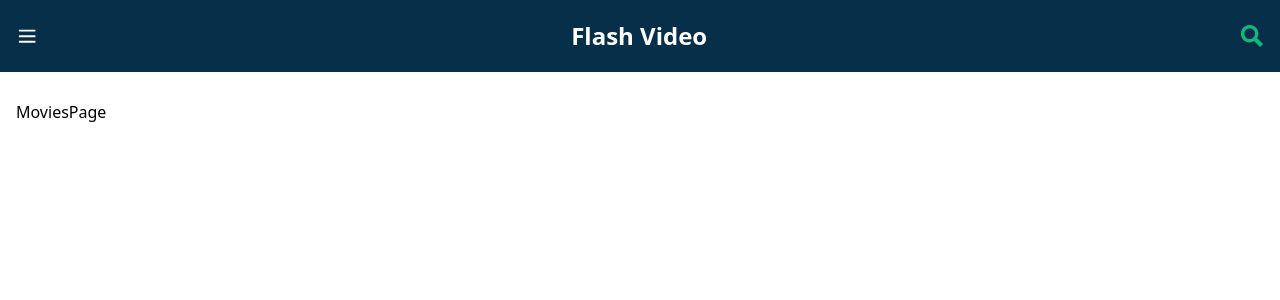
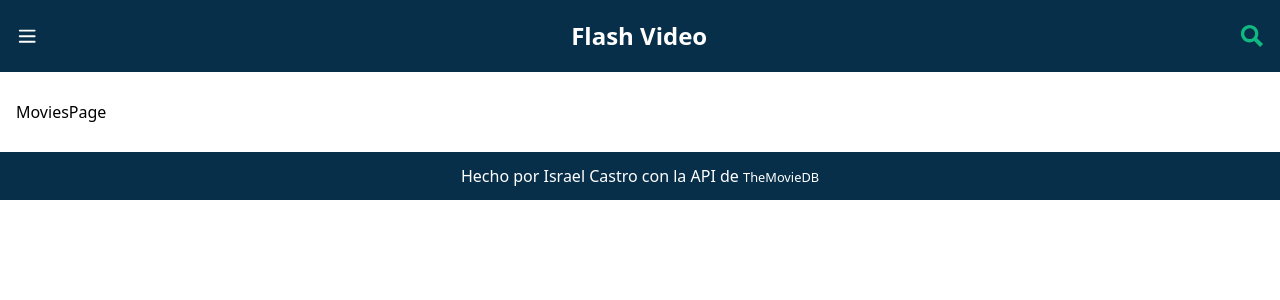
Before and after one commit to IsraelCastroDev/flashvideo, a React (Vite) app: page /peliculas in a window 1280 px wide. Shown: the top 300 px of the page. Built offline with nearby package versions, Linux system fonts and the light colour scheme.

Commit message:
importando footer

```diff
--- a/src/layouts/Layout.tsx
+++ b/src/layouts/Layout.tsx
@@ -1,5 +1,6 @@
 import { Outlet } from "react-router-dom";
 import Header from "../components/Header/Header";
+import Footer from "../components/Footer";
 
 function Layout() {
   return (
@@ -8,6 +9,7 @@ function Layout() {
       <main className="py-7 px-4">
         <Outlet />
       </main>
+      <Footer />
     </>
   );
 }
--- a/src/layouts/LayoutMovie.tsx
+++ b/src/layouts/LayoutMovie.tsx
@@ -1,5 +1,6 @@
 import { Outlet } from "react-router-dom";
 import Header from "../components/Header/Header";
+import Footer from "../components/Footer";
 
 function LayoutMovie() {
   return (
@@ -8,6 +9,7 @@ function LayoutMovie() {
       <main>
         <Outlet />
       </main>
+      <Footer />
     </>
   );
 }
```
